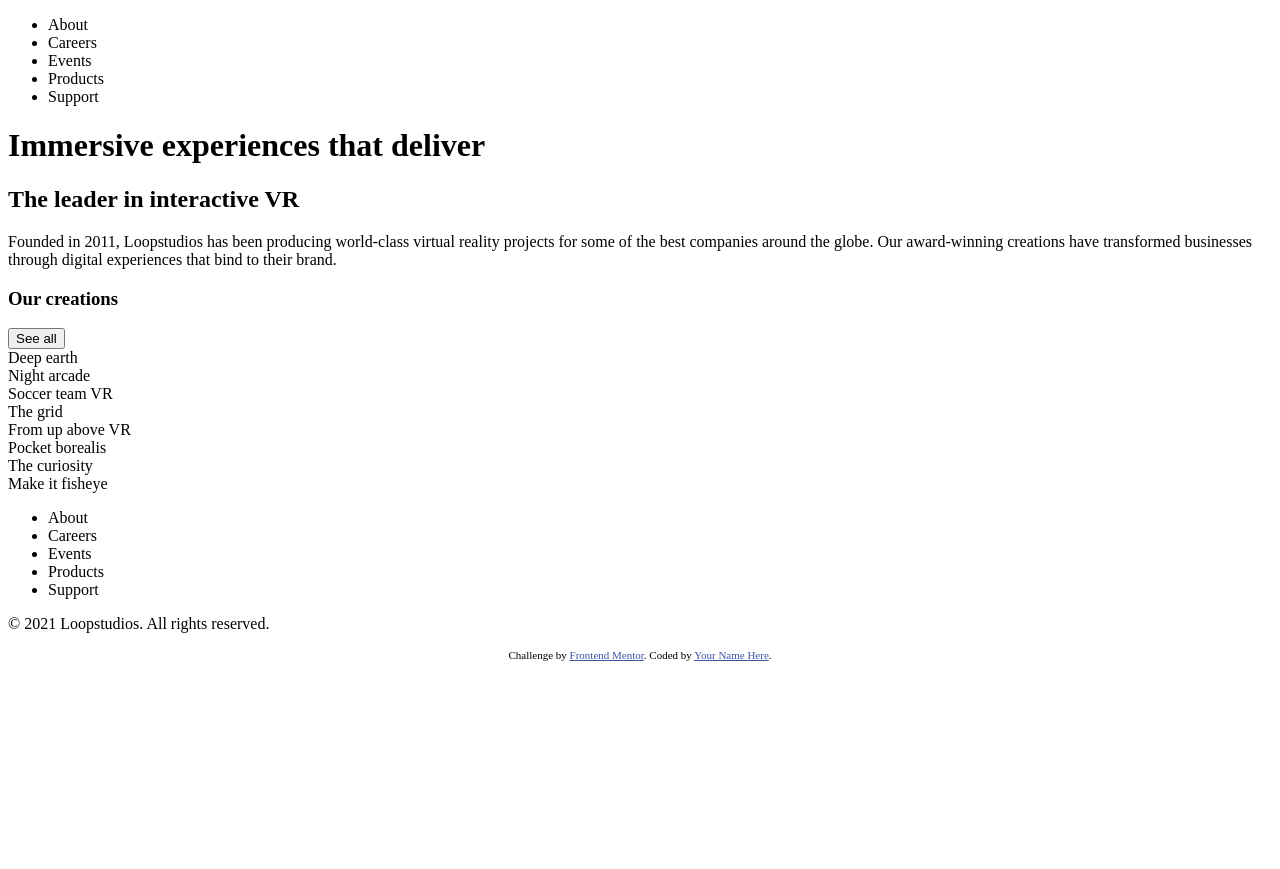
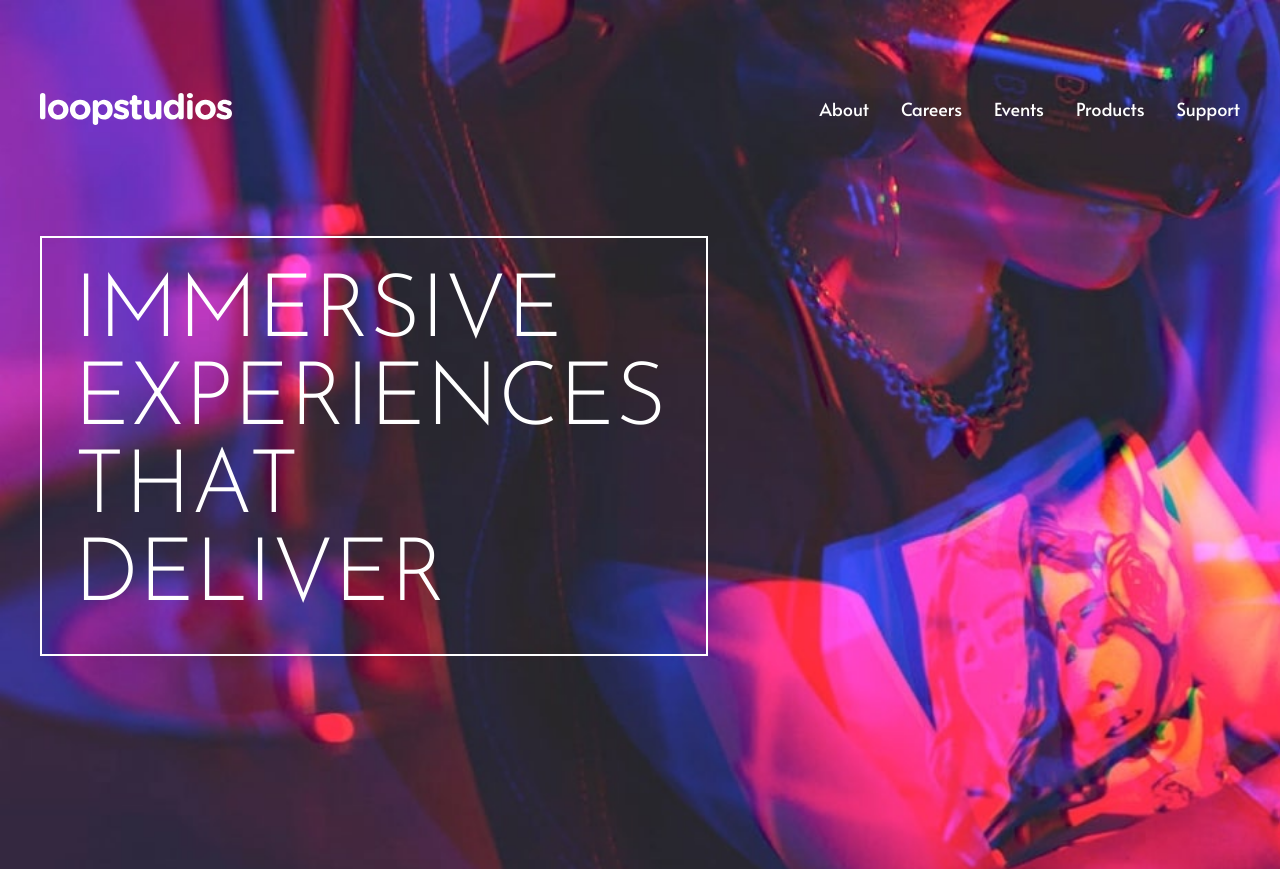
Before and after one commit to oschertar/frontendmentor-loopstudios-landing, a plain HTML site: page index.html in a window 1280 px wide. Shown: the top 869 px of the page. Before the commit the page ends 800 px from the top, so only its background shows below. Drawn offline with Linux system fonts and the light colour scheme.

Commit message:
feat: main hero and details product

```diff
--- /dev/null
+++ b/css/main.css
@@ -0,0 +1,87 @@
+body {
+    margin: 0;
+    padding: 0;
+}
+
+.main-container {
+    max-width: 1440px;
+    margin: 0 auto;
+    padding: 80px 40px;
+}
+
+.main-hero {
+    background: url('./../images/desktop/image-hero.jpg');
+    background-size: cover;
+    position: relative;
+    padding-bottom: 60px;
+}
+
+.main-hero nav {
+    display: flex;
+    justify-content: space-between;
+    align-items: center;
+    *padding: 80px 40px;
+}
+
+.main-hero nav ul {
+    display: flex;
+    color: #fff;
+    list-style: none;
+    font-family: "Alata";
+    gap: 32px;
+}
+
+.main-hero nav ul li {
+    font-size: 18px;
+}
+
+.main-hero .container-title {
+    padding: 40px 0;
+}
+
+.main-hero h1 {
+    font-size: 88px;
+    text-transform: uppercase;
+    border: 2px solid #fff;
+    font-family: "Josefin Sans";
+    color: #fff;
+    padding: 32px;
+    max-width: 50%;
+    font-weight: 400;
+}
+
+main .description-product {
+    background: url('./../images/desktop/image-interactive.jpg');
+    height: 500px;
+    background-repeat: no-repeat;
+    margin-top: 50px;
+    padding-bottom: 100px;
+    background-size: contain;
+    position: relative;
+    margin-bottom: 200px;
+}
+
+main .description-product .details-section {
+    position: absolute;
+    background-color: #fff;
+    padding: 100px 100px 0 100px;
+    bottom: 0;
+    width: 40%;
+    right: 0;
+}
+
+main .description-product .details-section h2 {
+    font-size: 60px;
+    text-transform: uppercase;
+    font-family: "Josefin Sans";
+    margin: 0;
+    margin-bottom: 20px;
+    font-weight: 400;
+}
+
+main .description-product .details-section p {
+    font-family: "Alata";
+    font-size: 20px;
+    color: hsl(0, 0%, 55%);
+    margin-bottom: 0;
+}
--- a/index.html
+++ b/index.html
@@ -7,9 +7,12 @@
     <!-- displays site properly based on user's device -->
 
     <link rel="icon" type="image/png" sizes="32x32" href="./images/favicon-32x32.png">
+    <link rel="preconnect" href="https://fonts.googleapis.com">
+    <link rel="preconnect" href="https://fonts.gstatic.com" crossorigin>
+    <link href="https://fonts.googleapis.com/css2?family=Alata&family=Josefin+Sans:wght@300&display=swap" rel="stylesheet">
 
     <title>Frontend Mentor | Loopstudios landing page</title>
-
+    <link href="css/main.css" rel="stylesheet" type="text/css">
     <!-- Feel free to remove these styles or customise in your own stylesheet 👍 -->
     <style>
         .attribution {
@@ -24,7 +27,10 @@
 </head>
 
 <body>
+    <div class="main-hero">
+        <div class="main-container">
             <nav class="main-navbar">
+                <img src="./images/logo.svg" />
                 <ul>
                     <li>About</li>
                     <li>Careers</li>
@@ -34,16 +40,28 @@
 
                 </ul>
             </nav>
+            <div class="container-title">
                 <h1>Immersive experiences that deliver</h1>
+            </div>
+        </div>
 
+    </div>
 
+    <main>
 
+        <div class="main-container">
+            <section class="description-product">
 
-
-
+                <div class="details-section">
                     <h2>The leader in interactive VR</h2>
 
-    <p>Founded in 2011, Loopstudios has been producing world-class virtual reality projects for some of the best companies around the globe. Our award-winning creations have transformed businesses through digital experiences that bind to their brand.</p>
+                    <p>Founded in 2011, Loopstudios has been producing world-class virtual reality projects for some of the best companies around the globe. Our award-winning creations have transformed businesses through digital experiences that bind to
+                        their brand.
+                    </p>
+                </div>
+
+            </section>
+
 
             <h3>Our creations</h3>
 
@@ -61,6 +79,15 @@
                 <div>Make it fisheye</div>
 
             </div>
+
+
+
+
+        </div>
+    </main>
+
+
+
 
 
 
```
Lines whose indentation alone changed are shown as unchanged.
